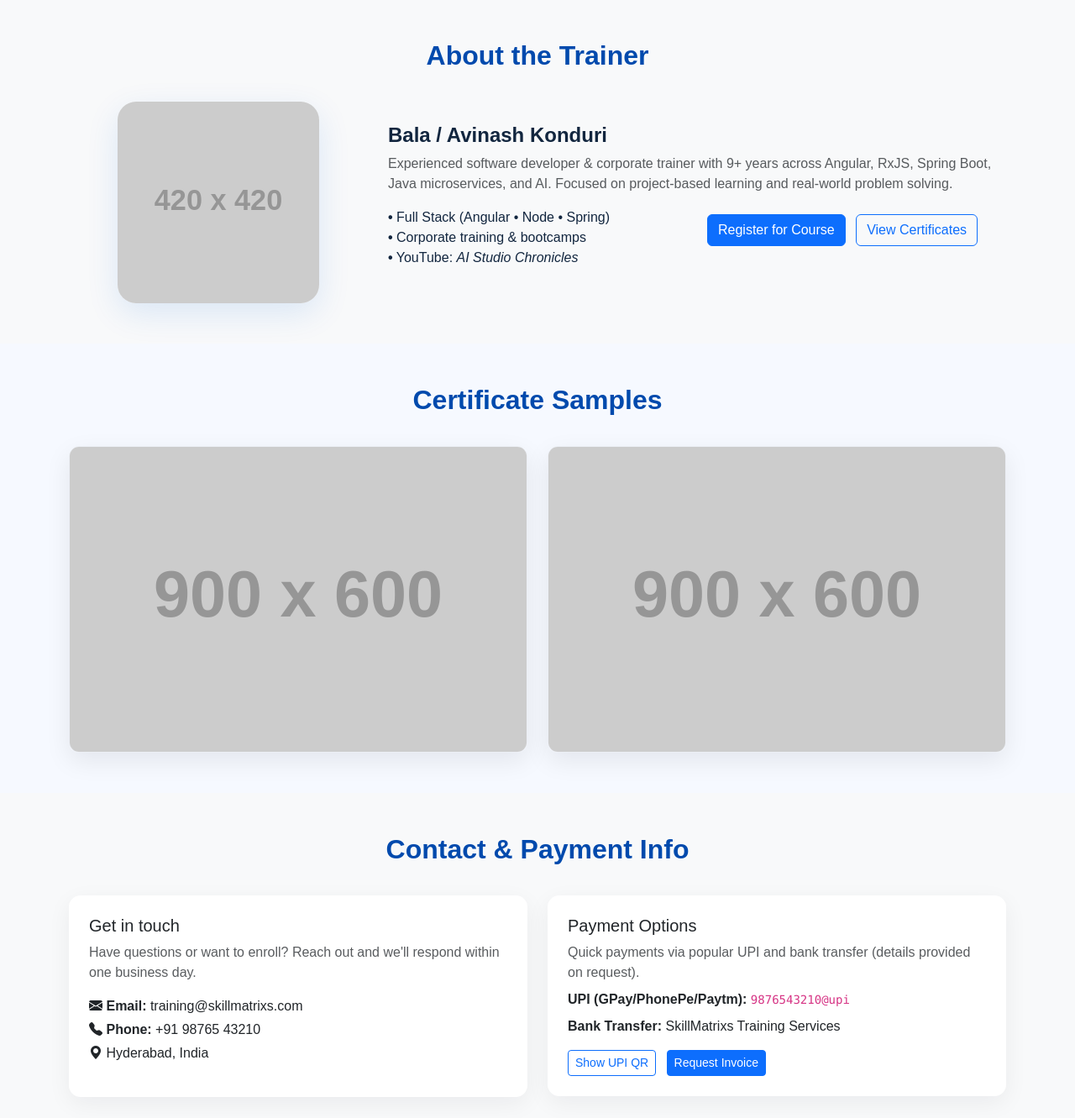
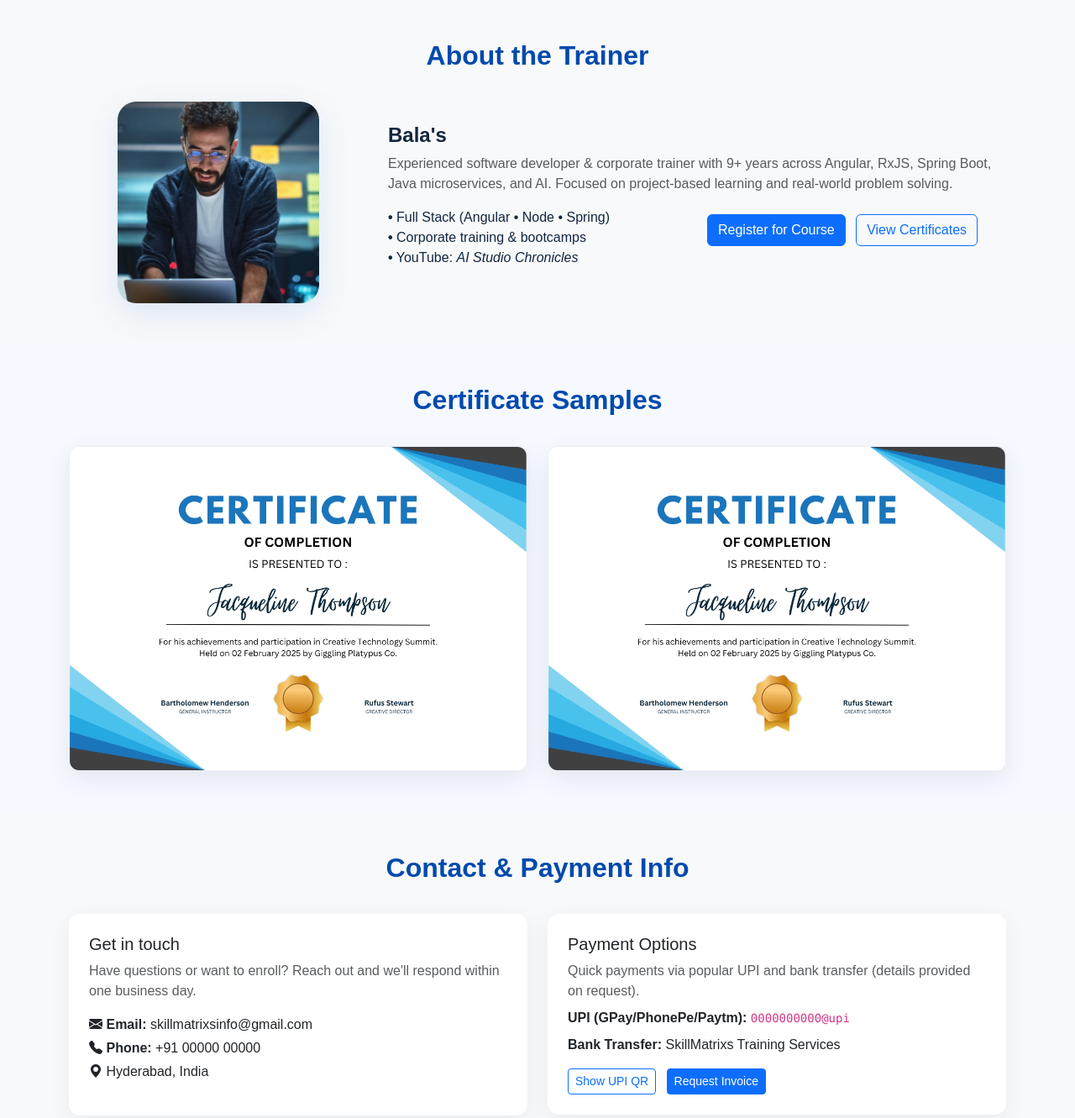
Before and after one commit to skillmatrixsinfo-beep/skillmatrixsWeb, a plain HTML site: page index.html in a window 1280 px wide. Shown: the part 1420-2751 px from the top of the page at 84% size. Drawn offline with nearby package versions, Linux system fonts and the light colour scheme; placeholder pictures from the web are drawn by us.

Commit message:
Updated the email sample certificate contents

```diff
--- a/index.html
+++ b/index.html
@@ -176,11 +176,11 @@
 
       <div class="row align-items-center g-4">
         <div class="col-md-4 text-center" data-aos="zoom-in" data-aos-delay="80">
-          <img src="https://via.placeholder.com/420x420.png?text=Trainer" alt="Trainer" class="trainer-img img-fluid">
+          <img src="/images/software-trainer.jpg" alt="Trainer" class="trainer-img img-fluid">
         </div>
 
         <div class="col-md-8" data-aos="fade-left" data-aos-delay="140">
-          <h4 class="fw-bold">Bala / Avinash Konduri</h4>
+          <h4 class="fw-bold">Bala's</h4>
           <p class="text-muted">Experienced software developer & corporate trainer with 9+ years across Angular, RxJS, Spring Boot, Java microservices, and AI. Focused on project-based learning and real-world problem solving.</p>
 
           <div class="row gy-2">
@@ -208,10 +208,10 @@
 
       <div class="row g-4">
         <div class="col-md-6" data-aos="fade-right" data-aos-delay="60">
-          <img src="https://via.placeholder.com/900x600.png?text=Course+Completion+Certificate" alt="Certificate sample" class="certificate-img">
+          <img src="/images/certificates.png" alt="Certificate sample" class="certificate-img">
         </div>
         <div class="col-md-6" data-aos="fade-left" data-aos-delay="120">
-          <img src="https://via.placeholder.com/900x600.png?text=Participation+Certificate" alt="Certificate sample" class="certificate-img">
+          <img src="/images/certificates.png" alt="Certificate sample" class="certificate-img">
         </div>
       </div>
     </div>
@@ -228,8 +228,8 @@
             <h5>Get in touch</h5>
             <p class="text-muted">Have questions or want to enroll? Reach out and we'll respond within one business day.</p>
 
-            <p class="mb-1"><i class="bi bi-envelope-fill"></i> <strong>Email:</strong> training@skillmatrixs.com</p>
-            <p class="mb-1"><i class="bi bi-telephone-fill"></i> <strong>Phone:</strong> +91 98765 43210</p>
+            <p class="mb-1"><i class="bi bi-envelope-fill"></i> <strong>Email:</strong> skillmatrixsinfo@gmail.com</p>
+            <p class="mb-1"><i class="bi bi-telephone-fill"></i> <strong>Phone:</strong> +91 00000 00000</p>
             <p><i class="bi bi-geo-alt-fill"></i> Hyderabad, India</p>
           </div>
         </div>
@@ -240,7 +240,7 @@
             <p class="text-muted mb-2">Quick payments via popular UPI and bank transfer (details provided on request).</p>
 
             <ul class="list-unstyled mb-0">
-              <li><strong>UPI (GPay/PhonePe/Paytm):</strong> <code>9876543210@upi</code></li>
+              <li><strong>UPI (GPay/PhonePe/Paytm):</strong> <code>0000000000@upi</code></li>
               <li class="mt-2"><strong>Bank Transfer:</strong> SkillMatrixs Training Services</li>
             </ul>
 
```
Also changed, not shown: images/certificates.png (added), images/software-trainer.jpg (added).
